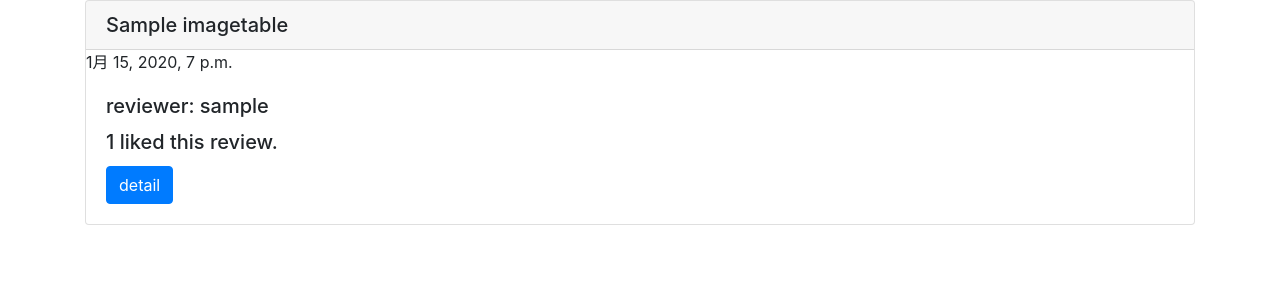
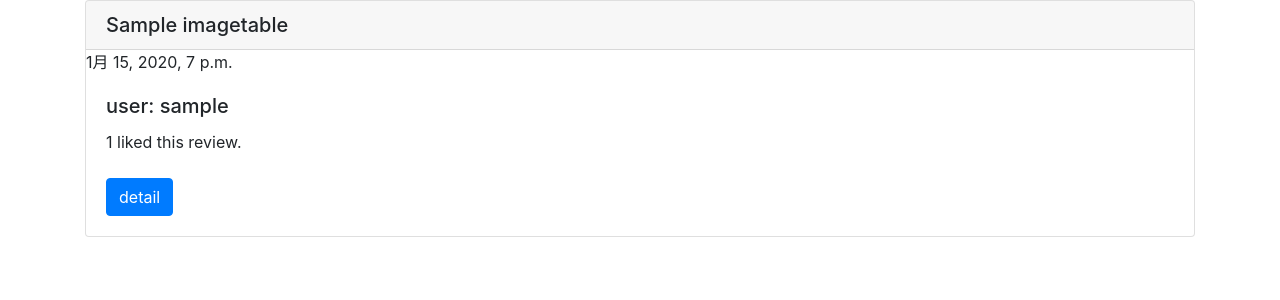
Before and after one commit to sts-koyama/obsface, a Django app: page / in a window 1280 px wide. Shown: the top 300 px of the page. Run offline with Django 3.2, Linux system fonts and the light colour scheme; tables that the repository leaves empty hold one stand-in row (values such as "Sample post"); some libraries are stand-ins or nearby versions.

Commit message:
add create

```diff
--- a/imagepost/urls.py
+++ b/imagepost/urls.py
@@ -1,6 +1,6 @@
 from django.urls import path
 
-from .views import signupview, loginview, listview, detailview, logoutview
+from .views import signupview, loginview, listview, detailview, logoutview, likebtnview
 from .views import CreateClass
 
 urlpatterns = [
@@ -10,4 +10,5 @@ urlpatterns = [
   path('detail/<int:pk>/', detailview, name='detail'),
   path('create/', CreateClass.as_view(), name='create'),
   path('logout/', logoutview, name='logout'),
+  path('likebtn/<int:pk>', likebtnview, name='likebtn'),
 ]
--- a/imagepost/views.py
+++ b/imagepost/views.py
@@ -35,10 +35,9 @@ def loginview(request):
   return render(request, 'login.html')
 
 
-@login_required
 def logoutview(request):
   logout(request)
-  return redirect('login')
+  return redirect('list')
 
 
 def listview(request):
@@ -51,6 +50,18 @@ def detailview(request, pk):
   return render(request, 'detail.html', {'object': object_detail})
 
 
+def likebtnview(request, pk):
+  post = ImageTable.objects.get(pk=pk)
+  author_name = request.user.get_username() + str(request.user.id)
+  if request.user.is_authenticated and author_name in post.useful_review_record:
+    return redirect('list')
+  else:
+    post.useful_review += 1
+    post.useful_review_record += author_name
+    post.save()
+    return redirect('list')
+
+
 class CreateClass(CreateView):
   template_name = 'create.html'
   model = ImageTable
--- a/templates/detail.html
+++ b/templates/detail.html
@@ -9,6 +9,7 @@
 
 {% block content %}
 <div class="container">
+  <a href="{% url 'list' %}" class="btn btn-primary">return to list</a>
   <div class="card">
     <h5 class="card-header">{{ object.title }}</h5>
     <span class="card-date">{{ object.post_date }}</span>
@@ -18,8 +19,7 @@
       <h5 class="card-title">comment: {{ object.content }}</h5>
       <h5 class="card-title">evaluation: {{ object.evaluation }}</h5>
       <h5 class="card-title">{{ object.useful_review}} liked this review.</h5>
-        <a href="" class="btn btn-primary">like</a>
-        <a href="{% url 'list' %}" class="btn btn-primary">return to list</a>
+      <a href="{% url 'likebtn' object.pk %}" class="btn btn-primary">like</a>
     </div>
   </div>
 </div>
--- a/templates/list.html
+++ b/templates/list.html
@@ -14,8 +14,8 @@
       <h5 class="card-header">{{ item.title }}</h5>
       <span class="card-date">{{ item.post_date }}</span>
       <div class="card-body">
-        <h5 class="card-title">reviewer: {{ item.author }}</h5>
-        <h5 class="card-title">{{ item.useful_review}} liked this review.</h5>
+        <h5 class="card-title">user: {{ item.author }}</h5>
+        <span class="card-like">{{ item.useful_review}} liked this review.</span><br><br>
         <a href="{% url 'detail' item.pk %}" class="btn btn-primary">detail</a>
       </div>
     </div>
--- a/templates/login.html
+++ b/templates/login.html
@@ -11,15 +11,15 @@
     <!-- <label for="inputEmail" class="sr-only">Email address</label> -->
     <label for="inputEmail" class="sr-only">Username</label>
     <!-- <input type="email" id="inputEmail" class="form-control" placeholder="Email address" required autofocus> -->
-    <input type="text" id="inputEmail" class="form-control" placeholder="Username" name="username_data" required autofocus>
+    <input type="text" id="inputEmail" class="form-control" placeholder="Username" name="username_data" value="guest" required autofocus>
     <!-- <label for="inputPassword" class="sr-only">Password</label> -->
     <label for="inputPassword" class="sr-only">Password</label>
     <!-- <input type="password" id="inputPassword" class="form-control" placeholder="Password" required> -->
-    <input type="password" id="inputPassword" class="form-control" placeholder="Password" name="password_data" required>
+    <input type="password" id="inputPassword" class="form-control" placeholder="Password" name="password_data" value="guest00000" required>
     <div class="checkbox mb-3">
     </div>
     <!-- <button class="btn btn-lg btn-primary btn-block" type="submit">Sign in</button> -->
-    <button class="btn btn-lg btn-primary btn-block" type="submit">Log in</button>
+    <button class="btn btn-lg btn-primary btn-block" type="submit">log in</button>
   </form>
 </div>
 
```
Also changed, not shown: 2 other files. Lines whose indentation alone changed are shown as unchanged.
